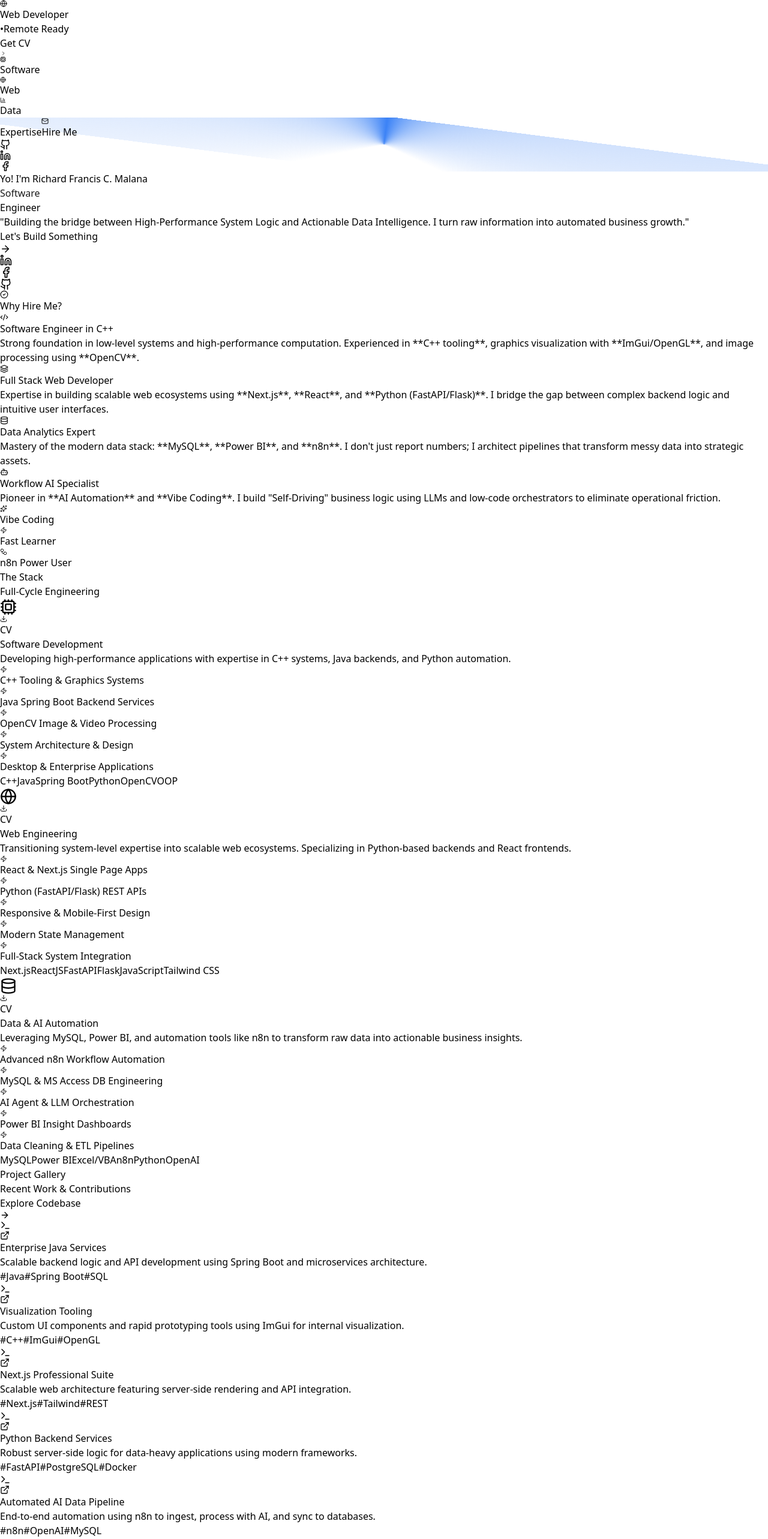
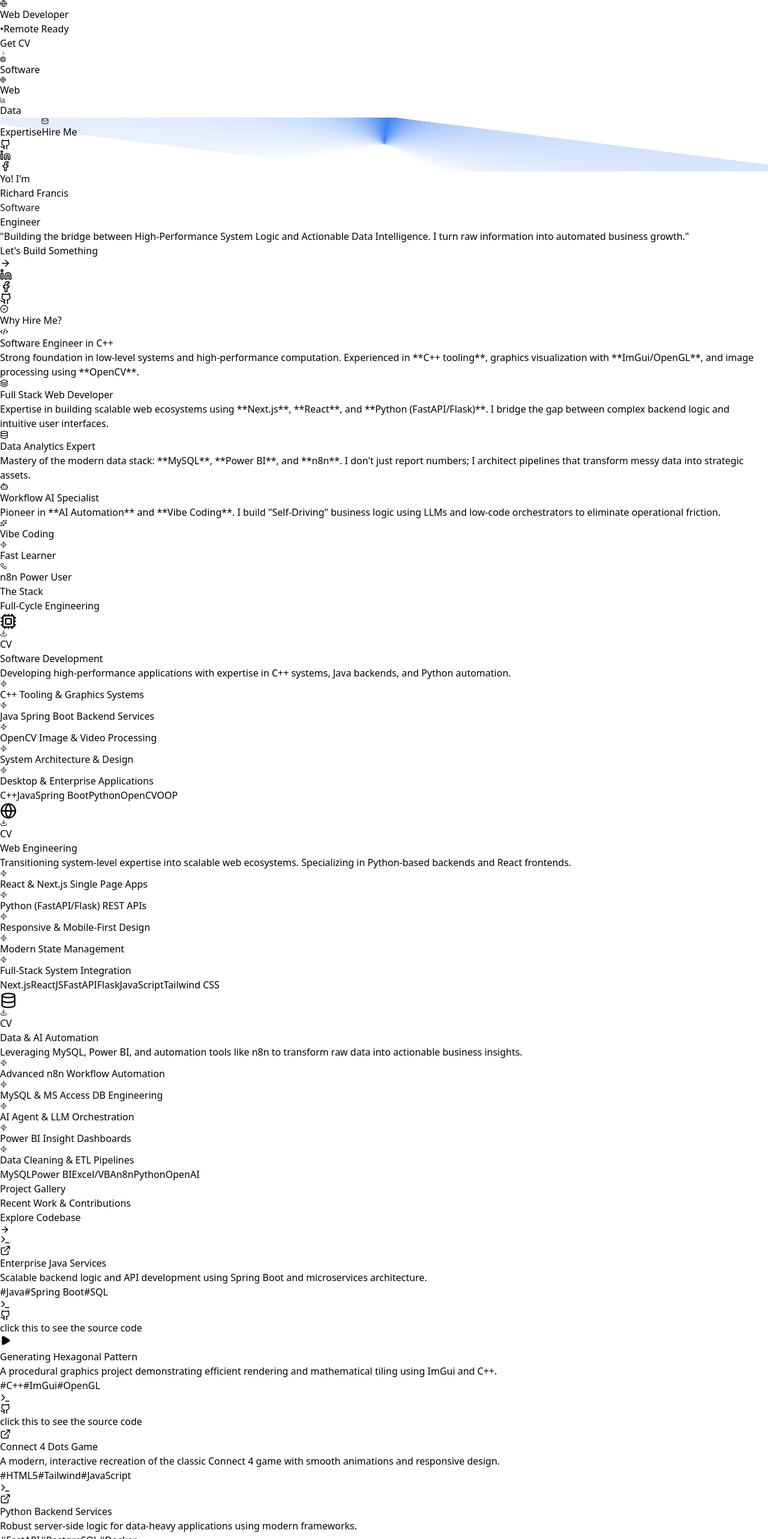
Before and after one commit to rfcm-git/rfcm-Portfolio, a React (Vite) app: page / in a window 1280 px wide. Shown: the top 2566 px of the page at 60% size. Built offline with nearby package versions, Linux system fonts and the light colour scheme.

Commit message:
Linked the projects in Github and made some animations in hero page

```diff
--- a/src/App.jsx
+++ b/src/App.jsx
@@ -23,13 +23,22 @@ import {
   Layers,
   Code2,
   Wrench,
-  Search
+  Search,
+  Play
 } from 'lucide-react';
 
 const App = () => {
   const [engineerType, setEngineerType] = useState('Software');
   const [specialistType, setSpecialistType] = useState(0);
   const [showContactModal, setShowContactModal] = useState(false);
+
+  // State for Typewriter Effect
+  const fullName = "Richard Francis Malana";
+  const [displayName, setDisplayName] = useState("");
+  const [isTypingComplete, setIsTypingComplete] = useState(false);
+
+  // State for Video Player
+  const [activeVideo, setActiveVideo] = useState(null);
 
   // Mouse tracking state for the navbar tilt effect
   const [mousePos, setMousePos] = useState({ x: 0, y: 0 });
@@ -49,6 +58,38 @@ const App = () => {
     { text: "Software Engineer", icon: <Code2 size={12} /> },
     { text: "Computer Technician", icon: <Wrench size={12} /> }
   ];
+
+  // Typewriter Logic with looping
+  useEffect(() => {
+    let index = 0;
+    let typingInterval;
+    let resetTimeout;
+
+    const startTyping = () => {
+      index = 0;
+      setDisplayName("");
+      setIsTypingComplete(false);
+
+      typingInterval = setInterval(() => {
+        if (index <= fullName.length) {
+          setDisplayName(fullName.substring(0, index));
+          index++;
+        } else {
+          setIsTypingComplete(true);
+          clearInterval(typingInterval);
+          // Wait 2 seconds then restart
+          resetTimeout = setTimeout(startTyping, 2000);
+        }
+      }, 100);
+    };
+
+    startTyping();
+
+    return () => {
+      clearInterval(typingInterval);
+      clearTimeout(resetTimeout);
+    };
+  }, []);
 
   // Cycle the roles
   useEffect(() => {
@@ -105,12 +146,17 @@ const App = () => {
         {
           title: 'Enterprise Java Services',
           desc: 'Scalable backend logic and API development using Spring Boot and microservices architecture.',
-          tech: ['Java', 'Spring Boot', 'SQL']
+          tech: ['Java', 'Spring Boot', 'SQL'],
+          link: githubUrl
         },
         {
-          title: 'Visualization Tooling',
-          desc: 'Custom UI components and rapid prototyping tools using ImGui for internal visualization.',
-          tech: ['C++', 'ImGui', 'OpenGL']
+          title: 'Generating Hexagonal Pattern',
+          desc: 'A procedural graphics project demonstrating efficient rendering and mathematical tiling using ImGui and C++.',
+          tech: ['C++', 'ImGui', 'OpenGL'],
+          link: "https://github.com/rfcm-git/Hexagonal-Pattern-using-ImGui",
+          git: "https://github.com/rfcm-git/Hexagonal-Pattern-using-ImGui",
+          attentionGrabber: true,
+          videoUrl: "https://www.w3schools.com/html/mov_bbb.mp4"
         }
       ]
     },
@@ -132,14 +178,18 @@ const App = () => {
       ],
       projects: [
         {
-          title: 'Next.js Professional Suite',
-          desc: 'Scalable web architecture featuring server-side rendering and API integration.',
-          tech: ['Next.js', 'Tailwind', 'REST']
+          title: 'Connect 4 Dots Game',
+          desc: 'A modern, interactive recreation of the classic Connect 4 game with smooth animations and responsive design.',
+          tech: ['HTML5', 'Tailwind', 'JavaScript'],
+          link: "https://connect4dotsgame.netlify.app/",
+          git: "https://github.com/rfcm-git/Connect-4-Game",
+          attentionGrabber: true
         },
         {
           title: 'Python Backend Services',
           desc: 'Robust server-side logic for data-heavy applications using modern frameworks.',
-          tech: ['FastAPI', 'PostgreSQL', 'Docker']
+          tech: ['FastAPI', 'PostgreSQL', 'Docker'],
+          link: githubUrl
         }
       ]
     },
@@ -163,12 +213,14 @@ const App = () => {
         {
           title: 'Automated AI Data Pipeline',
           desc: 'End-to-end automation using n8n to ingest, process with AI, and sync to databases.',
-          tech: ['n8n', 'OpenAI', 'MySQL']
+          tech: ['n8n', 'OpenAI', 'MySQL'],
+          link: githubUrl
         },
         {
           title: 'BI Performance Dashboard',
           desc: 'Interactive Power BI reports analyzing operational KPIs from multiple data sources.',
-          tech: ['Power BI', 'Excel', 'VBA']
+          tech: ['Power BI', 'Excel', 'VBA'],
+          link: githubUrl
         }
       ]
     }
@@ -177,6 +229,13 @@ const App = () => {
   return (
     <div className="min-h-screen bg-slate-950 text-slate-100 font-sans selection:bg-blue-500/30">
       <style>{`
+        @keyframes cursor-blink {
+          0%, 100% { opacity: 1; }
+          50% { opacity: 0; }
+        }
+        .cursor-blink {
+          animation: cursor-blink 1s infinite;
+        }
         @keyframes bounce-x {
           0%, 100% { transform: translateX(0); }
           50% { transform: translateX(3px); }
@@ -245,6 +304,31 @@ const App = () => {
         }
         .animate-cta {
           animation: subtle-pulse 3s infinite ease-in-out;
+        }
+        @keyframes attention-shake {
+          0%, 100% { transform: translateX(0) rotate(0deg) scale(1.3); }
+          25% { transform: translateX(-3px) rotate(-6deg) scale(1.35); }
+          75% { transform: translateX(3px) rotate(6deg) scale(1.35); }
+        }
+        .attention-github {
+          transition: all 0.4s cubic-bezier(0.34, 1.56, 0.64, 1);
+        }
+        .group:hover .attention-github {
+          animation: attention-shake 0.5s ease-in-out infinite;
+          color: #ffffff !important;
+          filter: drop-shadow(0 0 8px rgba(255, 255, 255, 0.4));
+        }
+        .icon-glow-blue {
+          box-shadow: 0 0 15px rgba(59, 130, 246, 0.15);
+        }
+        .icon-glow-blue:hover {
+          box-shadow: 0 0 25px rgba(59, 130, 246, 0.4);
+        }
+        .icon-glow-slate {
+          box-shadow: 0 0 15px rgba(255, 255, 255, 0.05);
+        }
+        .icon-glow-slate:hover {
+          box-shadow: 0 0 25px rgba(255, 255, 255, 0.15);
         }
       `}</style>
 
@@ -322,9 +406,14 @@ const App = () => {
         <div className="max-w-6xl mx-auto grid lg:grid-cols-12 gap-12 items-center relative z-10 w-full">
           <div className="lg:col-span-7 text-left">
             <div className="mb-2">
-              <span className="text-xl md:text-2xl font-bold tracking-tight text-slate-400 flex items-center gap-2">
-                <span className="text-slate-500 font-medium">Yo! I'm</span> Richard Francis C. <span className="text-blue-500">Malana</span>
-              </span>
+              <div className="text-xl md:text-2xl font-bold tracking-tight text-slate-400 flex items-center gap-2 min-h-[40px]">
+                <span className="text-slate-500 font-medium whitespace-nowrap">Yo! I'm</span>
+                <div className="flex items-center">
+                  <span className="text-white">{displayName.split(' ').slice(0, 2).join(' ')}</span>
+                  <span className="text-blue-500 ml-2">{displayName.split(' ').slice(2).join(' ')}</span>
+                  <span className={`w-2 h-6 md:h-8 bg-blue-500 ml-1 ${!isTypingComplete ? 'cursor-blink' : 'opacity-0'}`} />
+                </div>
+              </div>
             </div>
             <h1 className="text-5xl md:text-7xl font-black tracking-tighter mb-6 leading-none uppercase">
               <div className="h-[1.1em] overflow-hidden relative">
@@ -349,13 +438,13 @@ const App = () => {
                 <span className="absolute bottom-3 left-8 right-8 h-[2px] bg-slate-950/20 scale-x-0 group-hover:scale-x-100 transition-transform duration-300 origin-left" />
               </button>
               <div className="flex gap-2">
-                <a href={linkedinUrl} target="_blank" rel="noreferrer" className="px-6 py-4 bg-slate-900 border border-slate-800 rounded-xl font-black hover:bg-slate-800 transition-all flex items-center gap-2">
+                <a href={linkedinUrl} target="_blank" rel="noreferrer" className="px-6 py-4 bg-slate-900 border border-slate-800 rounded-xl font-black hover:bg-slate-800 transition-all flex items-center gap-2 icon-glow-blue">
                   <Linkedin size={20} className="text-blue-500" />
                 </a>
-                <a href={facebookUrl} target="_blank" rel="noreferrer" className="px-6 py-4 bg-slate-900 border border-slate-800 rounded-xl font-black hover:bg-slate-800 transition-all flex items-center gap-2">
+                <a href={facebookUrl} target="_blank" rel="noreferrer" className="px-6 py-4 bg-slate-900 border border-slate-800 rounded-xl font-black hover:bg-slate-800 transition-all flex items-center gap-2 icon-glow-blue">
                   <Facebook size={20} className="text-blue-600" />
                 </a>
-                <a href={githubUrl} target="_blank" rel="noreferrer" className="px-6 py-4 bg-slate-900 border border-slate-800 rounded-xl font-black hover:bg-slate-800 transition-all flex items-center gap-2">
+                <a href={githubUrl} target="_blank" rel="noreferrer" className="px-6 py-4 bg-slate-900 border border-slate-800 rounded-xl font-black hover:bg-slate-800 transition-all flex items-center gap-2 icon-glow-slate">
                   <Github size={20} />
                 </a>
               </div>
@@ -481,19 +570,45 @@ const App = () => {
 
           <div className="grid md:grid-cols-2 lg:grid-cols-3 gap-6">
             {services.flatMap(s => s.projects.map(p => ({...p, sId: s.id, sBg: s.bg, sColor: s.color}))).map((project, idx) => (
-              <a
-                href={githubUrl}
+              <div
                 key={idx}
-                target="_blank"
-                rel="noreferrer"
-                className="group p-8 bg-slate-950 border border-slate-800 rounded-3xl hover:border-slate-700 transition-all flex flex-col justify-between"
+                className="group p-8 bg-slate-950 border border-slate-800 rounded-3xl hover:border-slate-700 transition-all flex flex-col justify-between relative overflow-visible"
               >
                 <div>
                   <div className="flex justify-between items-start mb-6">
                     <div className={`p-2 rounded-lg bg-slate-900 ${project.sColor}`}>
                       <Terminal size={18} />
                     </div>
-                    <ExternalLink size={16} className="text-slate-700 group-hover:text-slate-400" />
+                    <div className="flex gap-3">
+                        {project.git && (
+                            <div className="relative group/tooltip">
+                                <a href={project.git} target="_blank" rel="noreferrer" className="block p-1">
+                                    <Github
+                                      size={18}
+                                      className={`text-slate-700 transition-all ${project.attentionGrabber ? 'attention-github' : 'hover:text-white hover:scale-110'}`}
+                                    />
+                                </a>
+                                <div className="absolute bottom-full left-1/2 -translate-x-1/2 mb-3 px-3 py-1.5 bg-blue-600 text-white text-[9px] font-black uppercase tracking-wider rounded-lg opacity-0 pointer-events-none group-hover/tooltip:opacity-100 transition-all duration-300 whitespace-nowrap shadow-xl shadow-blue-500/20 translate-y-2 group-hover/tooltip:translate-y-0 z-[100]">
+                                    click this to see the source code
+                                    <div className="absolute top-full left-1/2 -translate-x-1/2 border-[6px] border-transparent border-t-blue-600" />
+                                </div>
+                            </div>
+                        )}
+
+                        {project.title === 'Generating Hexagonal Pattern' ? (
+                          <button
+                            onClick={() => setActiveVideo(project)}
+                            title="Watch Demo Video"
+                            className="p-1 hover:scale-110 transition-transform text-blue-500 hover:text-blue-400"
+                          >
+                            <Play size={18} fill="currentColor" />
+                          </button>
+                        ) : (
+                          <a href={project.link} target="_blank" rel="noreferrer" title="Visit Live Site" className="p-1">
+                              <ExternalLink size={18} className="text-slate-700 group-hover:text-slate-400 transition-colors" />
+                          </a>
+                        )}
+                    </div>
                   </div>
                   <h4 className="text-lg font-bold mb-2">{project.title}</h4>
                   <p className="text-slate-500 text-xs mb-6 leading-relaxed">
@@ -507,11 +622,43 @@ const App = () => {
                     </span>
                   ))}
                 </div>
-              </a>
+              </div>
             ))}
           </div>
         </div>
       </section>
+
+      {/* Video Modal Player */}
+      {activeVideo && (
+        <div className="fixed inset-0 z-[200] flex items-center justify-center p-4 md:p-8 animate-in fade-in duration-300">
+          <div
+            className="absolute inset-0 bg-slate-950/90 backdrop-blur-xl"
+            onClick={() => setActiveVideo(null)}
+          />
+          <div className="relative w-full max-w-5xl aspect-video bg-black rounded-3xl overflow-hidden border border-white/10 shadow-2xl animate-in zoom-in-95 duration-500">
+            <div className="absolute top-0 left-0 right-0 p-6 flex justify-between items-center bg-gradient-to-b from-black/80 to-transparent z-10">
+               <div>
+                 <h3 className="text-sm font-black uppercase tracking-widest text-white">{activeVideo.title}</h3>
+                 <p className="text-[10px] text-slate-400 uppercase tracking-tighter">Project Simulation Demo</p>
+               </div>
+               <button
+                 onClick={() => setActiveVideo(null)}
+                 className="p-2 bg-white/10 hover:bg-white/20 rounded-full text-white transition-colors"
+               >
+                 <X size={20} />
+               </button>
+            </div>
+            <video
+              src={activeVideo.videoUrl}
+              className="w-full h-full object-contain"
+              autoPlay
+              muted
+              loop
+              playsInline
+            />
+          </div>
+        </div>
+      )}
 
       {/* Closing Pitch / Contact Section */}
       <section id="contact-pitch" className="py-32 px-6 scroll-mt-20">
@@ -615,7 +762,7 @@ const App = () => {
 
           <div className="pt-8 border-t border-slate-900 flex flex-col md:flex-row justify-between items-center gap-4">
              <div className="text-[9px] font-black text-slate-700 uppercase tracking-[0.2em]">
-               &copy; {new Date().getFullYear()} Richard Francis C. Malana. All rights reserved.
+               &copy; {new Date().getFullYear()} Richard Francis Malana. All rights reserved.
              </div>
              <div className="flex gap-6">
                <a href={cvLinks.software} target="_blank" rel="noreferrer" className="text-[9px] font-black text-slate-600 uppercase tracking-widest hover:text-blue-500 transition-colors">Download CV</a>
```
Also changed, not shown: 1 other file (tests, documents, lock files or other folders).
